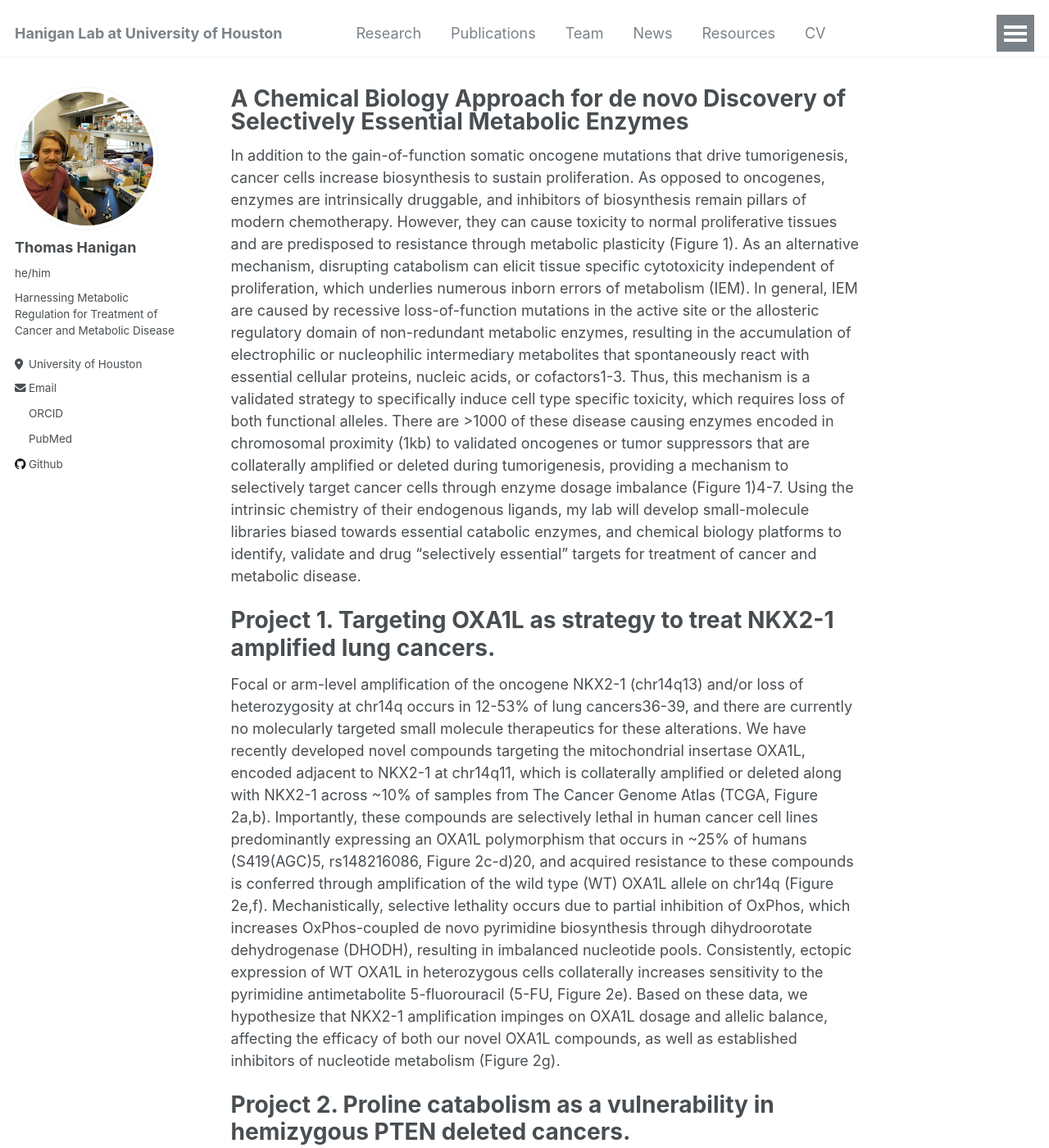
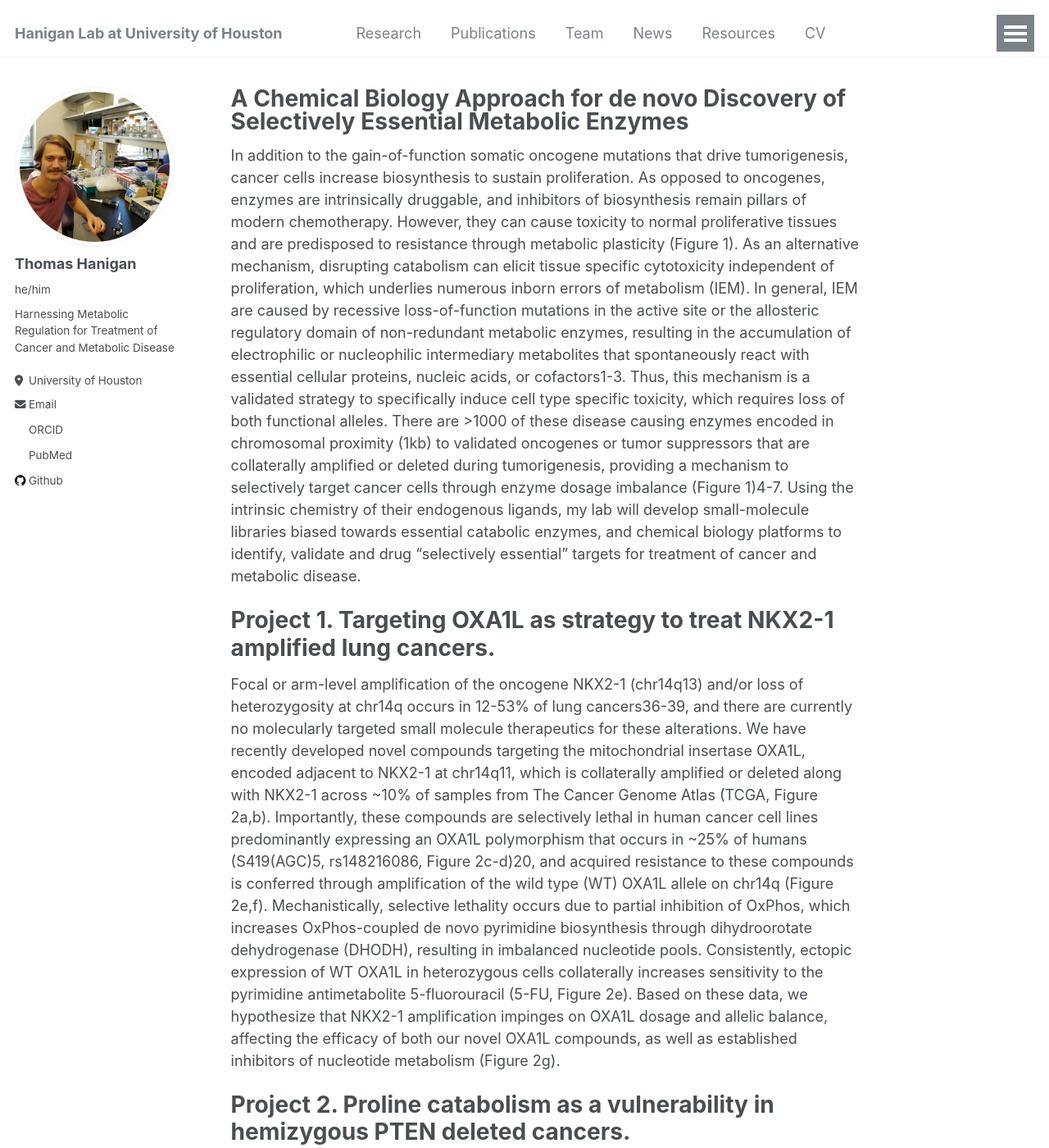
Before and after one commit to twhanigan/twhanigan.github.io, a Jekyll site: the page built from _pages/about.md, in a window 1280 px wide and 1400 px high. Shown: the whole window at 82% size. Built offline with Jekyll 4.4.1, drawn with Linux system fonts in a browser that asks for light colours; nearby versions of some CDN libraries; some web fonts are replaced; a script bundle is joined from its source files by our own code; library files that are not in the unit come from our copies.

Commit message:
Update _sidebar.scss

```diff
--- a/_sass/_sidebar.scss
+++ b/_sass/_sidebar.scss
@@ -81,7 +81,7 @@
   vertical-align: top;
   width: 512px;
   // set width only, for non-square avatars
-  // height: 768px;
+  height: 768px;
 
   @include breakpoint($large) {
     display: block;
@@ -90,7 +90,7 @@
   }
 
   img {
-    max-width: 175px;
+    max-width: 768px;
     border-radius: 50%;
 
     @include breakpoint($large) {
```
